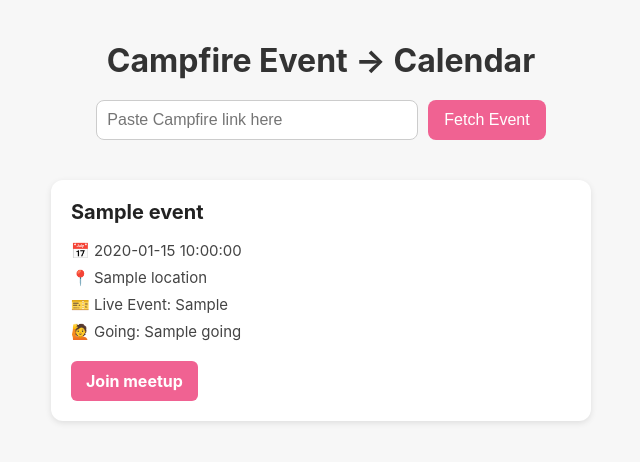
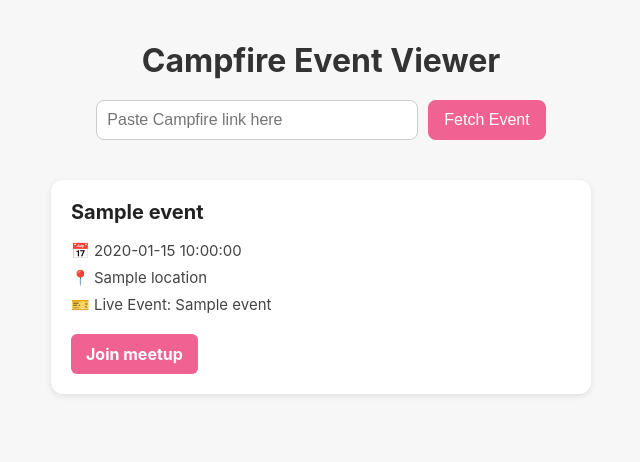
Before and after one commit to raidingdoncaster/Exeggcute-event, a Flask app: template templates/index.html in a window 1280 px wide. Shown: the top 462 px of the page, without its empty margins (319-959 px from the left). Run offline with Flask 3, Linux system fonts and the light colour scheme; the template is opened without the code that fills it: most values are stand-ins (such as "Sample title", 1, 10 or a date in 2020).

Commit message:
Update index.html

```diff
--- a/templates/index.html
+++ b/templates/index.html
@@ -2,7 +2,7 @@
 <html lang="en">
 <head>
   <meta charset="UTF-8">
-  <title>Campfire Event to Calendar</title>
+  <title>Campfire Event Viewer</title>
   <meta name="viewport" content="width=device-width, initial-scale=1.0">
   <style>
     body {
@@ -95,24 +95,32 @@
   </style>
 </head>
 <body>
-  <h1>Campfire Event → Calendar</h1>
+  <h1>Campfire Event Viewer</h1>
 
+  <!-- Input form -->
   <form method="POST">
-    <input type="text" name="url" placeholder="Paste Campfire link here" required>
+    <input type="text" id="link" name="link" placeholder="Paste Campfire link here" required>
     <button type="submit">Fetch Event</button>
   </form>
 
+  <!-- Error message -->
   {% if error %}
     <div class="error">{{ error }}</div>
   {% endif %}
 
+  <!-- Event card -->
   {% if event %}
     <div class="card">
-      <h2>{{ event.title }}</h2>
+      <h2>{{ event.campfire_live_event_name or event.name }}</h2>
       <p>📅 {{ event.time }}</p>
-      <p>📍 {{ event.location }}</p>
-      <p>🎫 Live Event: {{ event.live_event }}</p>
-      <p>🙋 Going: {{ event.going }}</p>
+      <p>📍 {{ event.location or "Unknown location" }}</p>
+      <p>🎫 Live Event: {{ event.campfire_live_event_name or "N/A" }}</p>
+
+      {% if event.members %}
+        {% set going = event.members | selectattr("rsvp_status", "in", ["ACCEPTED", "CHECKED_IN"]) | list | length %}
+        <p>🙋 Going: {{ going }}</p>
+      {% endif %}
+
       <a href="{{ event.url }}" target="_blank" class="btn">Join meetup</a>
     </div>
   {% endif %}
```
